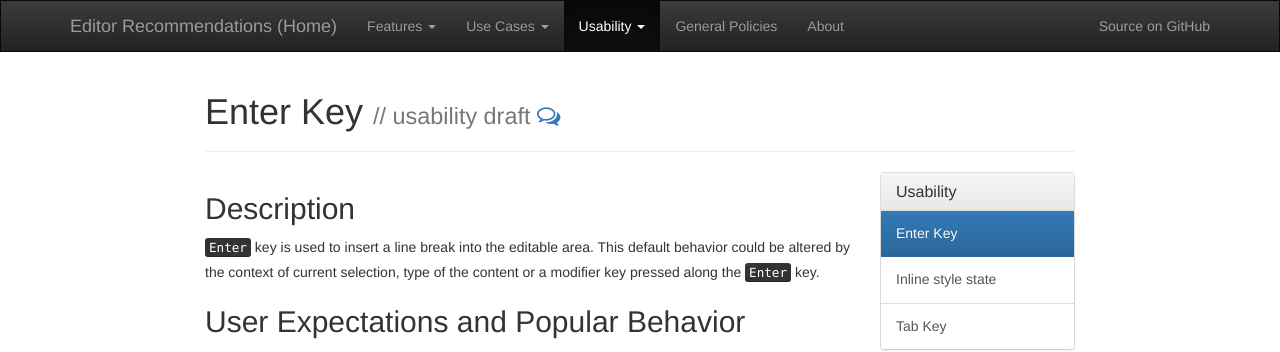
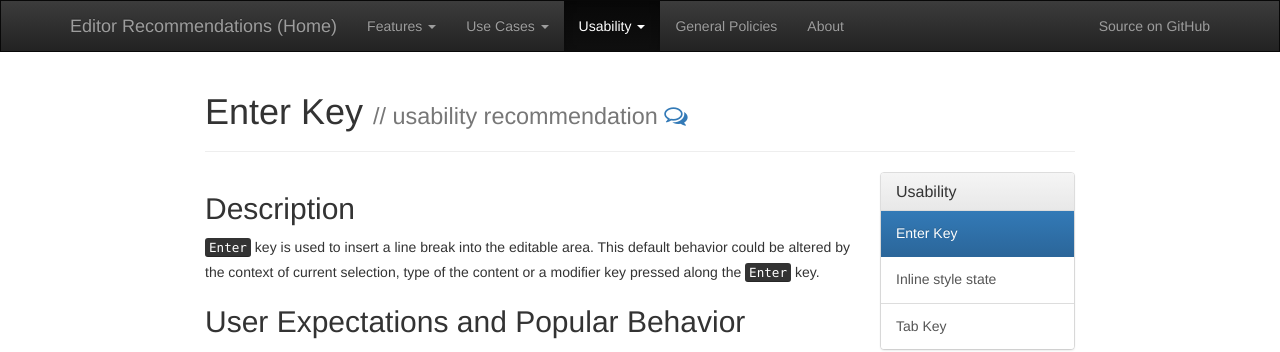
Before and after one commit to ckeditor/editor-recommendations, a Jekyll site: the page built from _usability/enter-key.md, in a window 1280 px wide. Shown: the top 352 px of the page. Built offline with Jekyll 4.4.1, drawn with Linux system fonts in a browser that asks for light colours; nearby versions of some CDN libraries.

Commit message:
Make Enter Key a recommendation. Closes #36.

```diff
--- a/_usability/enter-key.md
+++ b/_usability/enter-key.md
@@ -1,10 +1,10 @@
 ---
 usability:
   title: "Enter Key"
-  status: "Draft"
+  status: "Recommendation"
   discussion: "https://github.com/ckeditor/editor-recommendations/issues/36"
 
-description: Draft for Enter key behavior in WYSIWYG.
+description: Recommendation for Enter key behavior in WYSIWYG.
 layout: default
 ---
 
```
